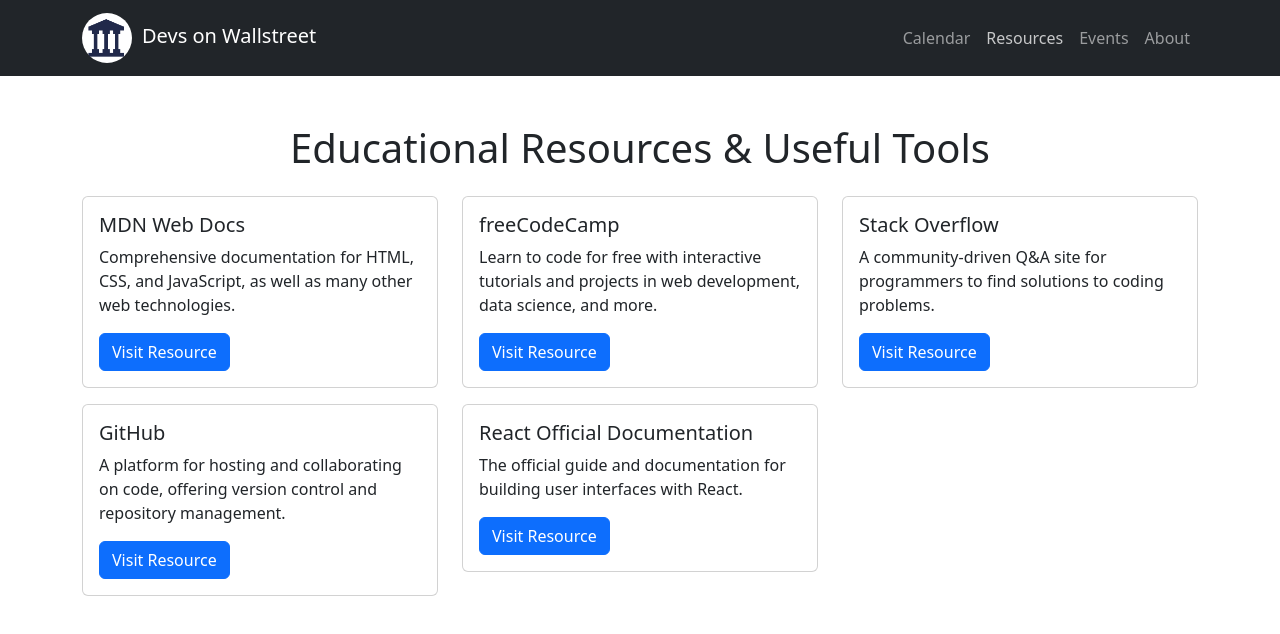
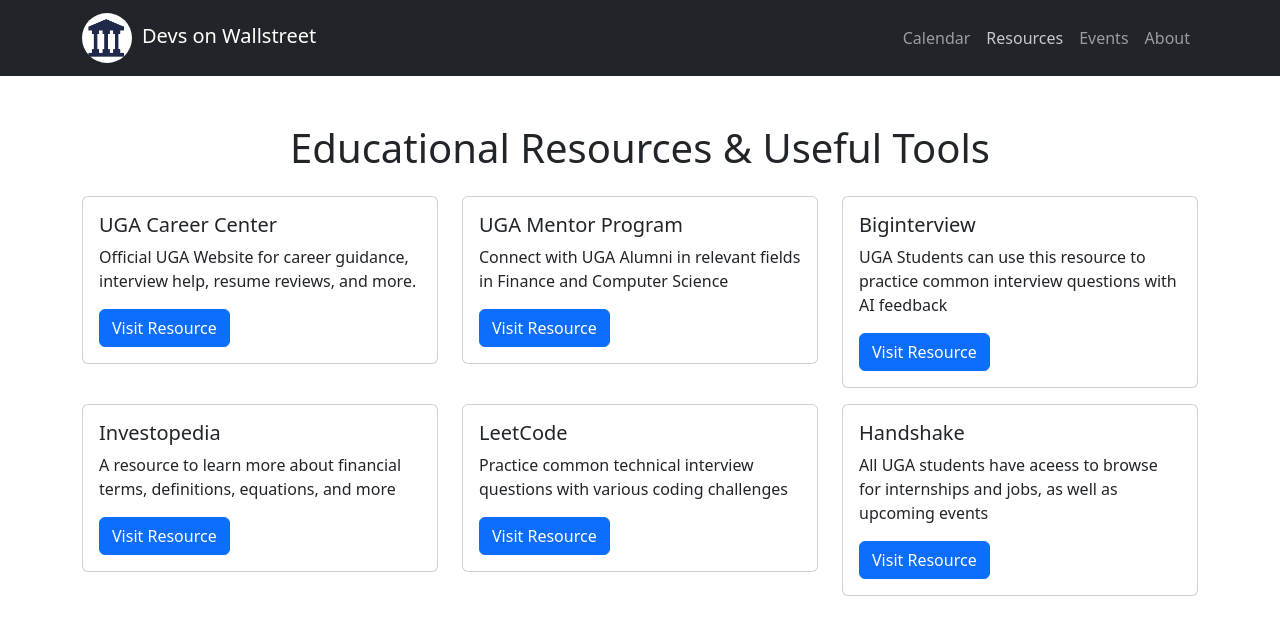
Before and after one commit to Devs-On-Wall-Street/devs-on-wall-street.github.io, a React (Create React App) app: page / in a window 1280 px wide. Both pictures are taken after a click on the button "Resources". Shown: the top 634 px of the page. Built offline with nearby package versions, Linux system fonts and the light colour scheme.

Commit message:
Updated Resources Page

```diff
--- a/src/components/news/EventsPage.js
+++ b/src/components/news/EventsPage.js
@@ -10,7 +10,7 @@
       category: 'General',
       date: 'January 16, 2025',
       content: 'In this meeting new and returning members were able to get to know each other with fun questions. We discussed what type of events were lined up for the semester along with announcing new policies about attendance and an opportunity for some to potentially tour a company.',
-      image: "../eventCarousel/spring2025InfoMeeting.jpg"
+      image: '../eventCarousel/spring2025InfoMeeting.jpg'
       //link: '/articles/ai-in-finance'
     },
   ];
--- a/src/components/resources/ResourcePage.js
+++ b/src/components/resources/ResourcePage.js
@@ -5,29 +5,34 @@
 function ResourcesPage() {
   const resources = [
     {
-      title: 'MDN Web Docs',
-      description: 'Comprehensive documentation for HTML, CSS, and JavaScript, as well as many other web technologies.',
-      link: 'https://developer.mozilla.org/'
+      title: 'UGA Career Center',
+      description: 'Official UGA Website for career guidance, interview help, resume reviews, and more.',
+      link: 'https://career.uga.edu/'
     },
     {
-      title: 'freeCodeCamp',
-      description: 'Learn to code for free with interactive tutorials and projects in web development, data science, and more.',
-      link: 'https://www.freecodecamp.org/'
+      title: 'UGA Mentor Program',
+      description: 'Connect with UGA Alumni in relevant fields in Finance and Computer Science',
+      link: 'https://mentor.uga.edu/'
     },
     {
-      title: 'Stack Overflow',
-      description: 'A community-driven Q&A site for programmers to find solutions to coding problems.',
-      link: 'https://stackoverflow.com/'
+      title: 'Biginterview',
+      description: 'UGA Students can use this resource to practice common interview questions with AI feedback',
+      link: 'https://uga.biginterview.com/'
     },
     {
-      title: 'GitHub',
-      description: 'A platform for hosting and collaborating on code, offering version control and repository management.',
-      link: 'https://github.com/'
+      title: 'Investopedia',
+      description: 'A resource to learn more about financial terms, definitions, equations, and more',
+      link: 'https://www.investopedia.com/'
     },
     {
-      title: 'React Official Documentation',
-      description: 'The official guide and documentation for building user interfaces with React.',
-      link: 'https://reactjs.org/docs/getting-started.html'
+      title: 'LeetCode',
+      description: 'Practice common technical interview questions with various coding challenges',
+      link: 'https://leetcode.com/'
+    },
+    {
+      title: 'Handshake',
+      description: 'All UGA students have aceess to browse for internships and jobs, as well as upcoming events',
+      link: 'https://app.joinhandshake.com/'
     }
   ];
 
```
